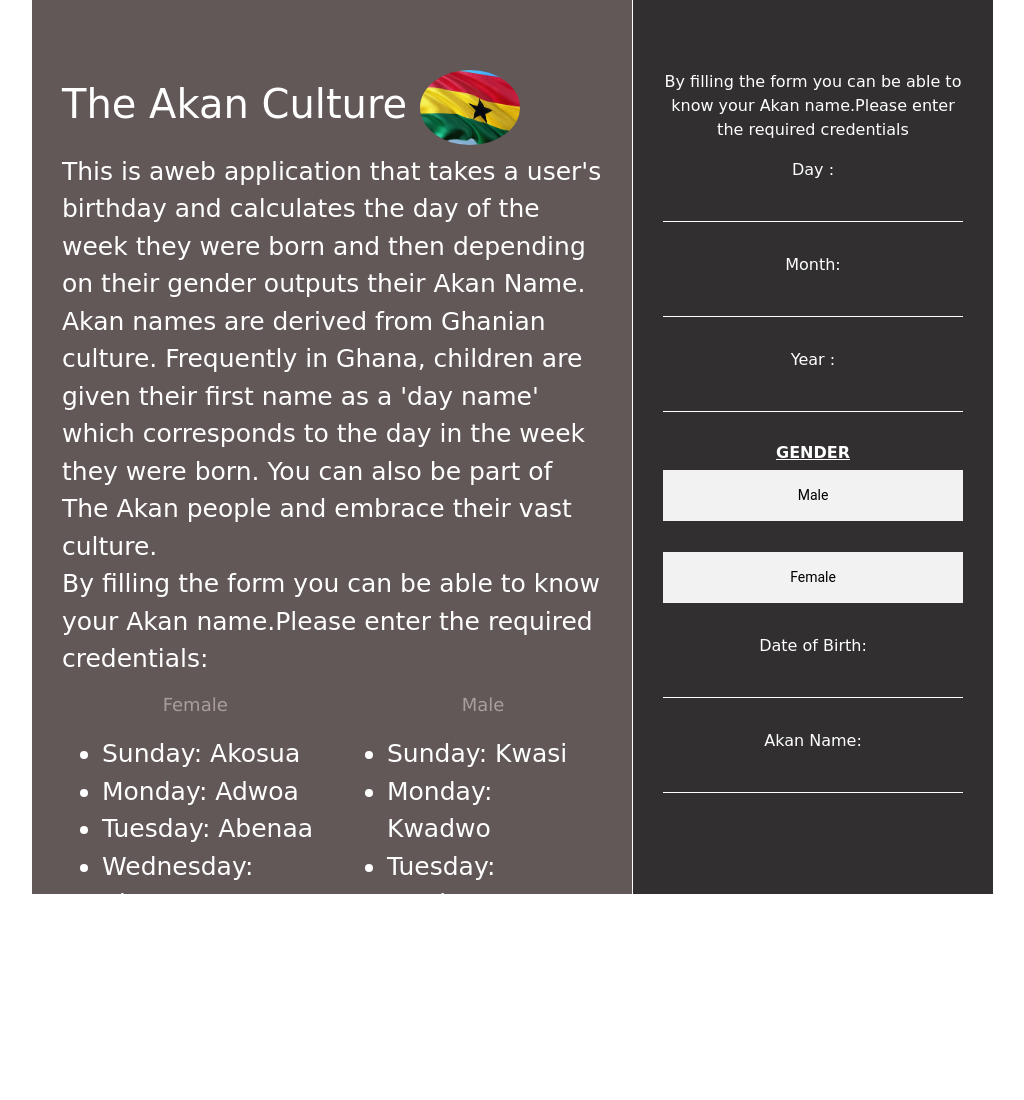
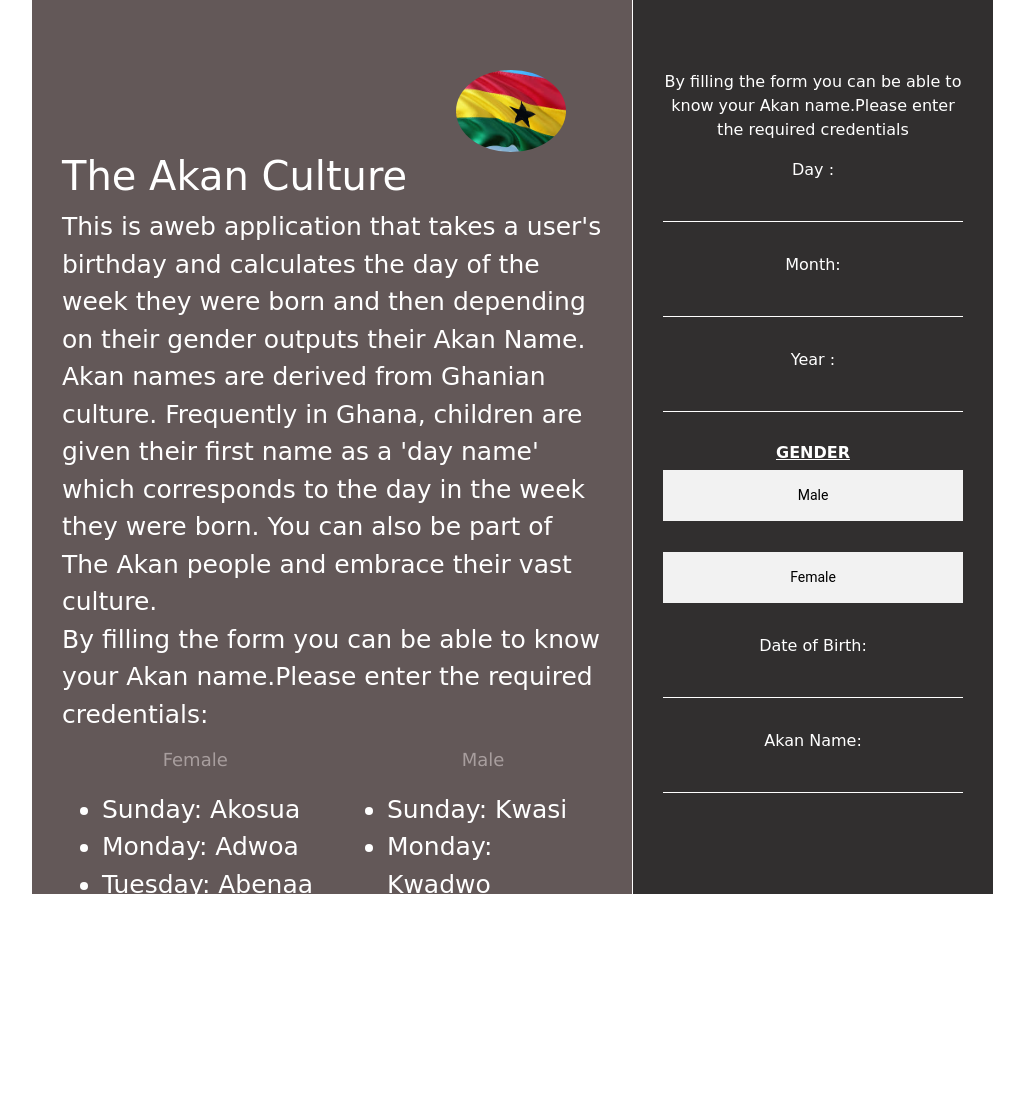
Before and after one commit to Aimee-pacy/Akran, a plain HTML site: page index.html in a window 1280 px wide. Shown: the top 1100 px of the page, without its empty margins (117-1141 px from the left). Drawn offline with Linux system fonts and the light colour scheme.

Commit message:
modified the added image

```diff
--- a/css/akan.css
+++ b/css/akan.css
@@ -60,8 +60,10 @@ h4{
 
 img {
     border-radius: 50%;
-    width: 100px;
+    width: 110px;
     top: 0%;
+    margin-left: 394px;
+
   }
 
 .form input{
--- a/index.html
+++ b/index.html
@@ -13,7 +13,7 @@
   <div class="container">
     <div class="div">
 
-        <div class=""> <h1>The Akan Culture <img src="images/ghana.jpeg" class="img"></h1>
+        <div class=""> <img src="images/ghana.jpeg" class="img"> <br><h1>The Akan Culture </h1>
         <p>This is aweb application that takes a user's birthday and calculates the day of the week they were born and then depending on their gender outputs their Akan Name. Akan names are derived from Ghanian culture. Frequently in Ghana, children are given their first name as a 'day name' which corresponds to the day in the week they were born.
           You can also be part of The Akan people and embrace their vast culture. <br> By filling the form
           you can be able to know your Akan name.Please enter the required credentials:
```
